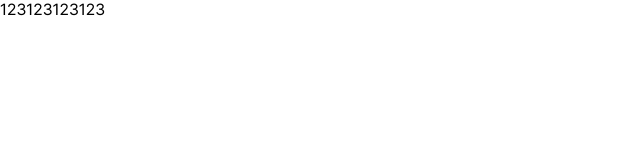
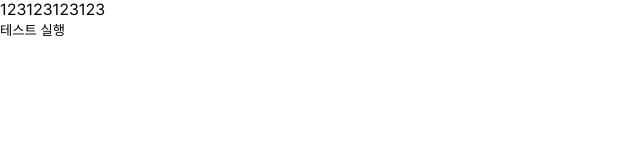
Before and after one commit to Sprint-19-part3-1team-Taskify/taskify, a Next.js app: page / in a window 1280 px wide. Shown: the top 160 px of the page, without its empty margins (0-640 px from the left). Built offline with nearby package versions, Linux system fonts and the light colour scheme.

Commit message:
Test: API 테스트

```diff
--- a/src/pages/index.js
+++ b/src/pages/index.js
@@ -1,6 +1,20 @@
 import Head from 'next/head';
+import { putAuthPassword } from '@/api/auth';
 
 export default function Home() {
+  const handleClick = async () => {
+    try {
+      const res = await putAuthPassword({
+        password: 'oldpassword123',
+        newPassword: 'newpassword123',
+      });
+      console.log(res);
+    } catch (error) {
+      // HTTP 전송 오류 처리
+      console.error(error);
+    }
+  };
+
   return (
     <>
       <Head>
@@ -11,6 +25,7 @@ export default function Home() {
       </Head>
       <div>
         <main>123123123123</main>
+        <button onClick={handleClick}>테스트 실행</button>
       </div>
     </>
   );
```
